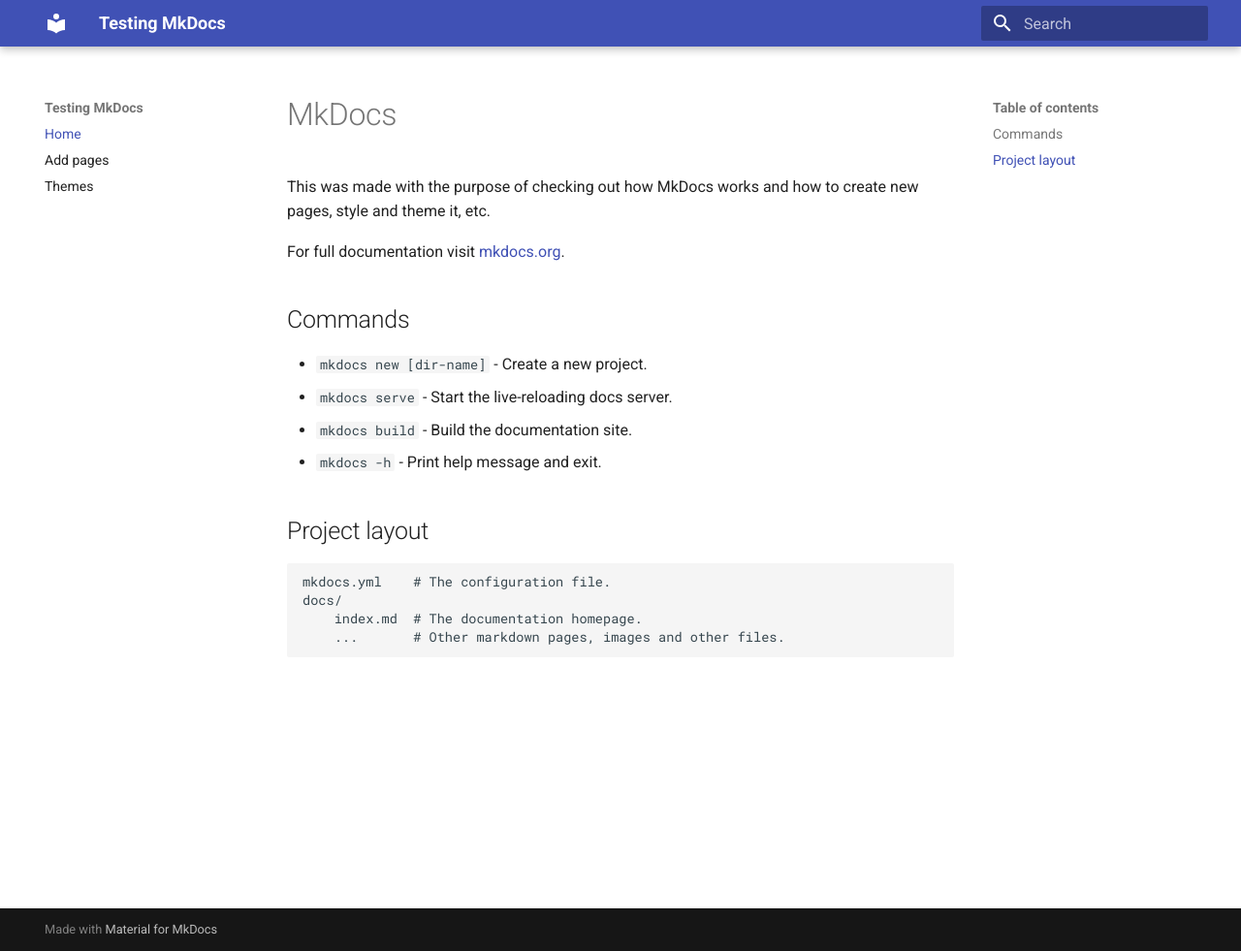
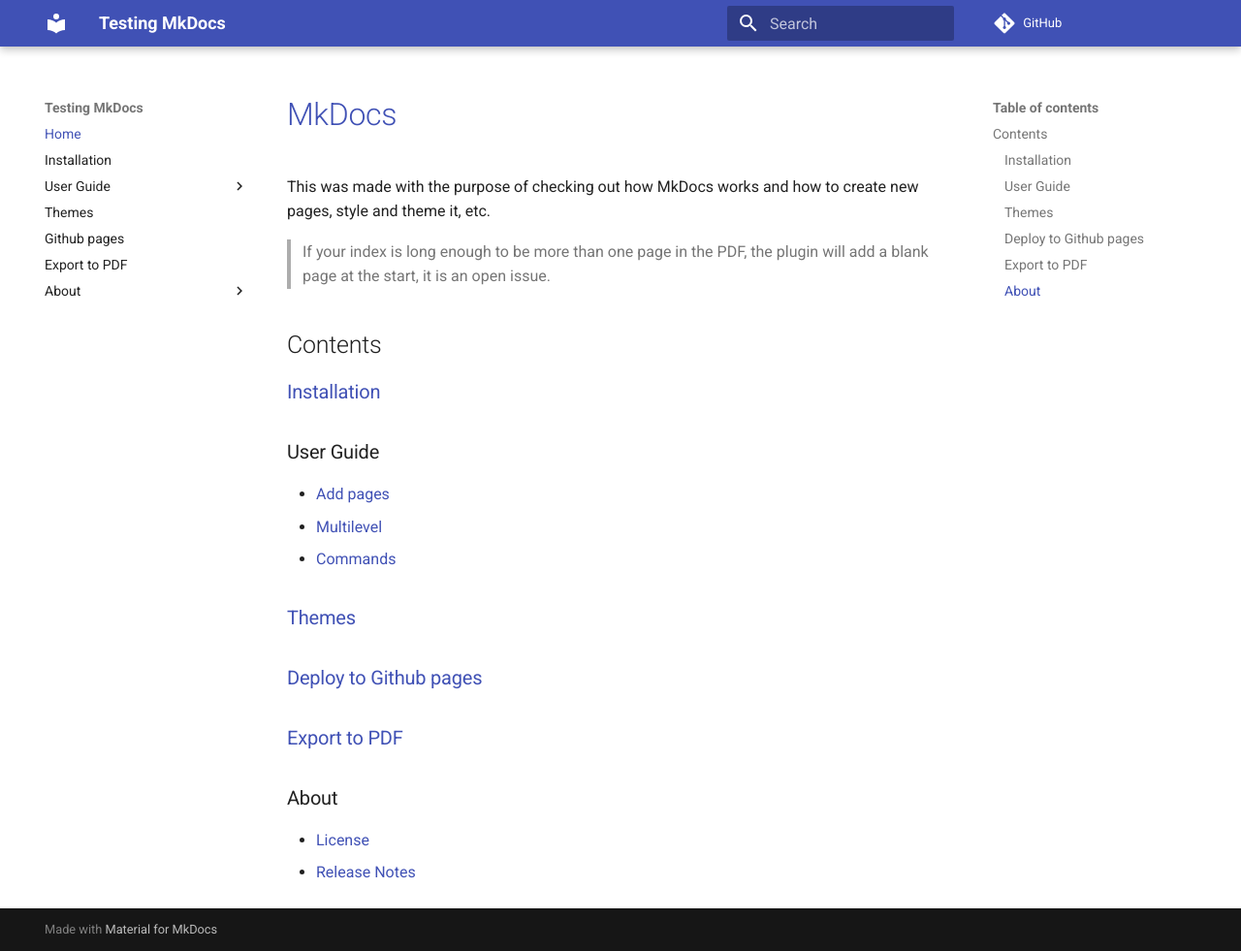
Before and after one commit to atos-flor-barbosa/test-mkdocs, an MkDocs documentation site: the page built from docs/index.md, in a window 1280 px wide and 981 px high. Shown: the whole window at 97% size. Built offline with MkDocs 1.6.1 and Material for MkDocs 9.7.7, drawn with Linux system fonts in a browser that asks for light colours; comment, search, counter and statistics services are not loaded.

Commit message:
add plugin to export to pdf and more pages

```diff
--- a/docs/index.md
+++ b/docs/index.md
@@ -1,19 +1,20 @@
-# MkDocs
+# [MkDocs](https://www.mkdocs.org)
 
 This was made with the purpose of checking out how MkDocs works and how to create new pages, style and theme it, etc.
 
-For full documentation visit [mkdocs.org](https://www.mkdocs.org).
+> If your index is long enough to be more than one page in the PDF, the plugin will add a blank page at the start, it is an open issue.
+## Contents
+### [Installation](installation.md)
+### User Guide
 
-## Commands
+  * [Add pages](user-guide/add.md)
+  * [Multilevel](user-guide/multilevel.md)
+  * [Commands](user-guide/commands.md)
 
-* `mkdocs new [dir-name]` - Create a new project.
-* `mkdocs serve` - Start the live-reloading docs server.
-* `mkdocs build` - Build the documentation site.
-* `mkdocs -h` - Print help message and exit.
+### [Themes](theme.md)
+### [Deploy to Github pages](gh-pages.md)
+### [Export to PDF](pdf-export.md)
+### About
 
-## Project layout
-
-    mkdocs.yml    # The configuration file.
-    docs/
-        index.md  # The documentation homepage.
-        ...       # Other markdown pages, images and other files.
+  * [License](about/license.md)
+  * [Release Notes](about/release-notes.md)
--- a/mkdocs.yml
+++ b/mkdocs.yml
@@ -1,8 +1,29 @@
 site_name: Testing MkDocs
 nav:
     - Home: index.md
-    - Add pages: add.md
+    - Installation: installation.md
+    - User Guide:
+        - 'Add pages': user-guide/add.md
+        - 'Multilevel': user-guide/multilevel.md
+        - 'Commands': user-guide/commands.md
     - Themes: theme.md
+    - Github pages: gh-pages.md
+    - Export to PDF: pdf-export.md
+    - About:
+        - 'License': about/license.md
+        - 'Release Notes': about/release-notes.md
+
 
 theme:
   name: material
+
+plugins:
+  - search
+  - pdf-export:
+      # Enable the generation of the pdf file with everything
+      combined: true
+      # Specify the path for the pdf file that contains everything
+      combined_output_path: docs/all-documentation.pdf
+      media_type: print
+
+repo_url: https://github.com/atos-flor-barbosa/test-mkdocs
```
Also changed, not shown: docs/about/license.md (added, +21 -0 lines), docs/about/release-notes.md (added, +25 -0 lines), docs/gh-pages.md (added, +14 -0 lines), docs/installation.md (added, +41 -0 lines), docs/pdf-export.md (added, +15 -0 lines), docs/user-guide/commands.md (added, +14 -0 lines), docs/user-guide/multilevel.md (added, +59 -0 lines), docs/img/Screenshot_1.png (added), docs/user-guide/add.md (renamed from docs/add.md), 1 other file.
